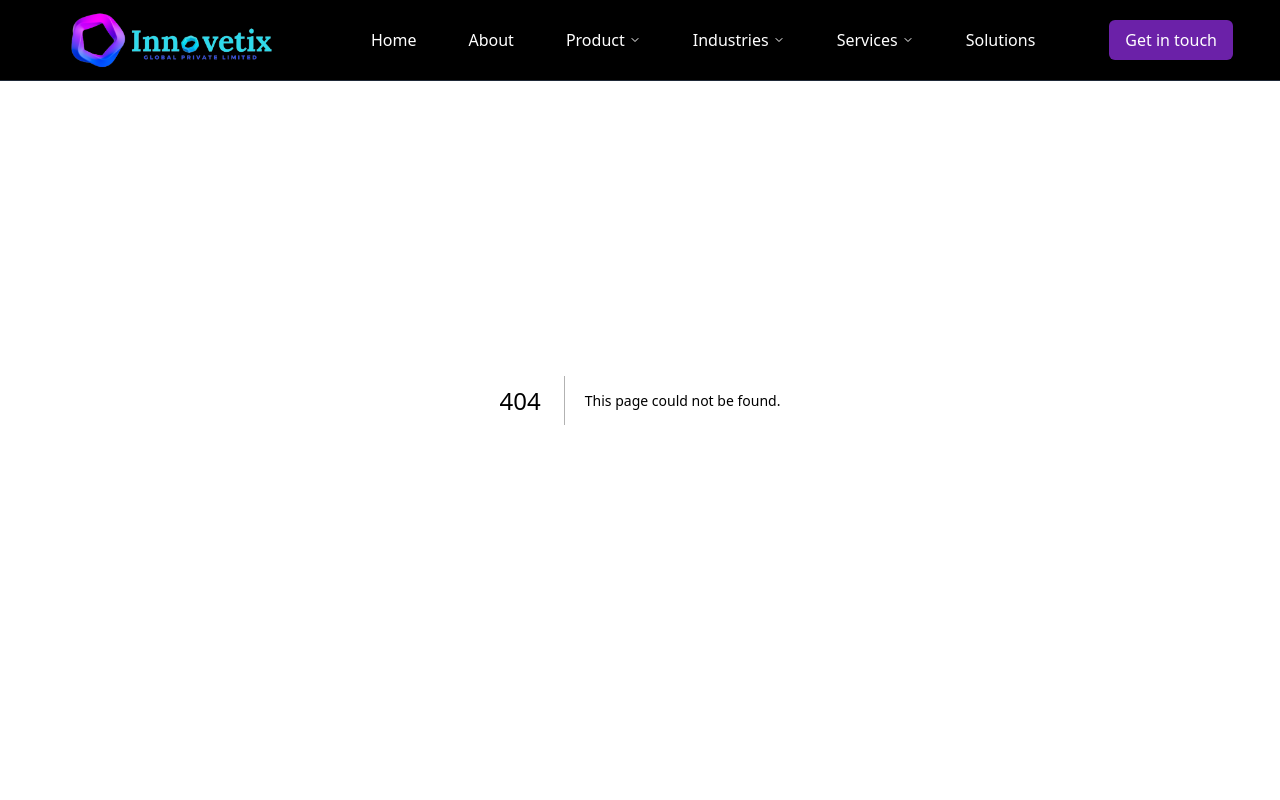
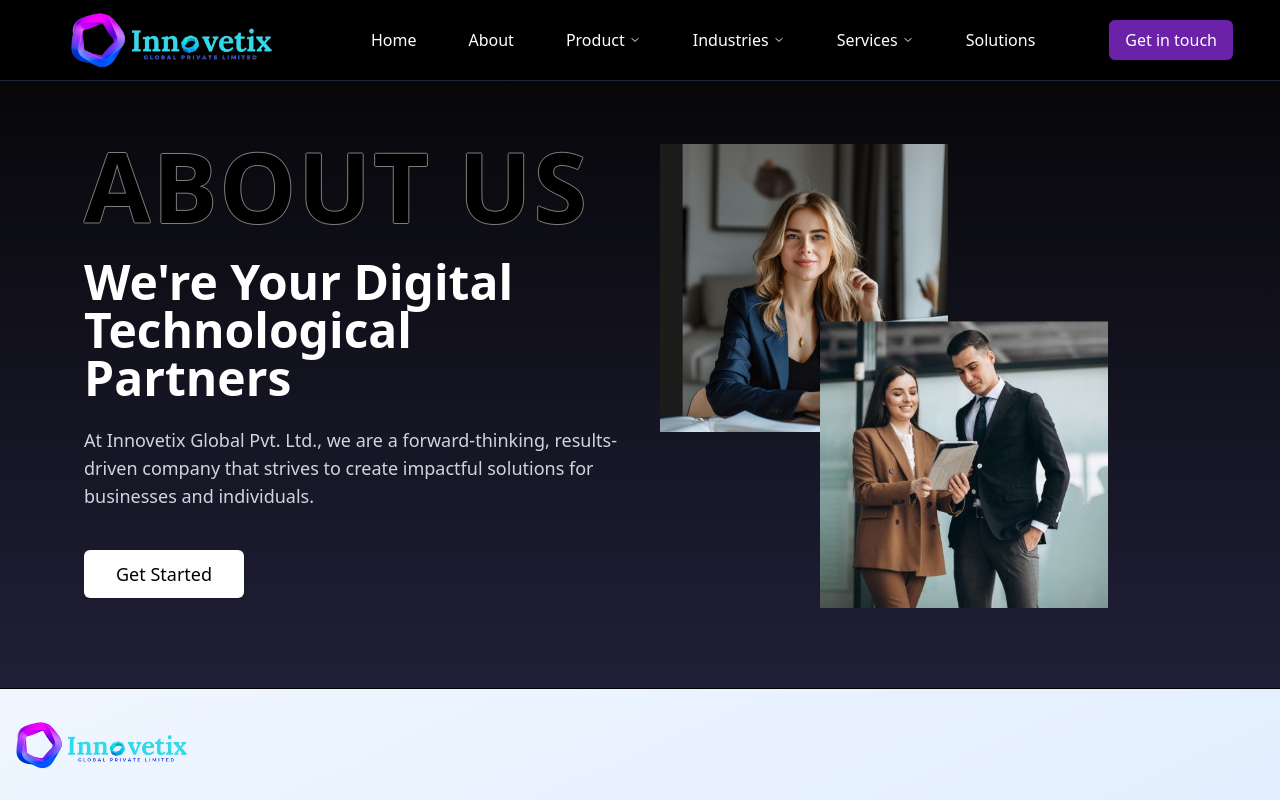
Before and after one commit to VatsalyaGautam/Innovetix, a Next.js app: page /about in a window 1280 px wide. Before the commit this address had no page. Shown: the top 800 px of the page. Built offline with nearby package versions, Linux system fonts and the light colour scheme.

Commit message:
made progress on abt us

```diff
--- /dev/null
+++ b/src/app/about/page.js
@@ -0,0 +1,54 @@
+import React from "react";
+import { Button } from "@/components/ui/button";
+import { Card } from "@/components/ui/card";
+function page() {
+  return (
+    <>
+      {/* sec 1 */}
+      <div className="bg-gradient-to-b from-[#040404] to-[#201F37]">
+        <div className=" px-5 md:max-w-5xl lg:max-w-6xl mx-auto flex flex-col pb-20 pt-32">
+          <div className="flex flex-col lg:flex-row gap-10 items-center">
+            <div className="flex-1 space-y-6">
+              <h2
+                className="text-6xl md:text-7xl lg:text-8xl font-bold   tracking-wide text-black "
+                style={{
+                  textShadow:
+                    "-1px 0 #7e7e7e, 0 1px #7e7e7e, 1px 0 #7e7e7e, 0 -1px #7e7e7e",
+                }}
+              >
+                ABOUT US
+              </h2>
+              <h3 className="text-4xl md:text-5xl font-bold text-white leading-tight">
+                We're Your Digital Technological Partners
+              </h3>
+              <p className="text-gray-300 text-lg">
+                At Innovetix Global Pvt. Ltd., we are a forward-thinking,
+                results-driven company that strives to create impactful
+                solutions for businesses and individuals.
+              </p>
+              <div className="pt-4">
+                <Button className="bg-white text-black hover:bg-gray-200 px-8 py-6 rounded-md text-lg font-medium transition-all">
+                  Get Started
+                </Button>
+              </div>
+            </div>
+
+            <div className="flex-1 relative h-[30rem]">
+                {/* Image placeholders with proper positioning */}
+                <div className="absolute   justify-start -translate-y-1/2 top-1/3 w-72">
+                    <img src="/about/hero1.svg"></img>
+                </div>
+
+                 <div className="absolute justify-start left-40 bottom-0 w-72">
+                    <img src="/about/hero2.svg"></img>
+                </div>
+              </div>
+            </div>
+          </div>
+        </div>
+      {/* sec 1 end */}
+    </>
+  );
+}
+
+export default page;
--- a/src/components/Navbar.jsx
+++ b/src/components/Navbar.jsx
@@ -47,7 +47,7 @@ const Navbar = () => {
 
   const navigationItems = [
     { title: "Home", link: "/" },
-    { title: "About", link: "#" },
+    { title: "About", link: "/about" },
     {
       title: "Product",
       link: "#",
```
Also changed, not shown: public/about/hero1.svg (added), public/about/hero2.svg (added), src/app/globals.css (line endings or trailing spaces).
